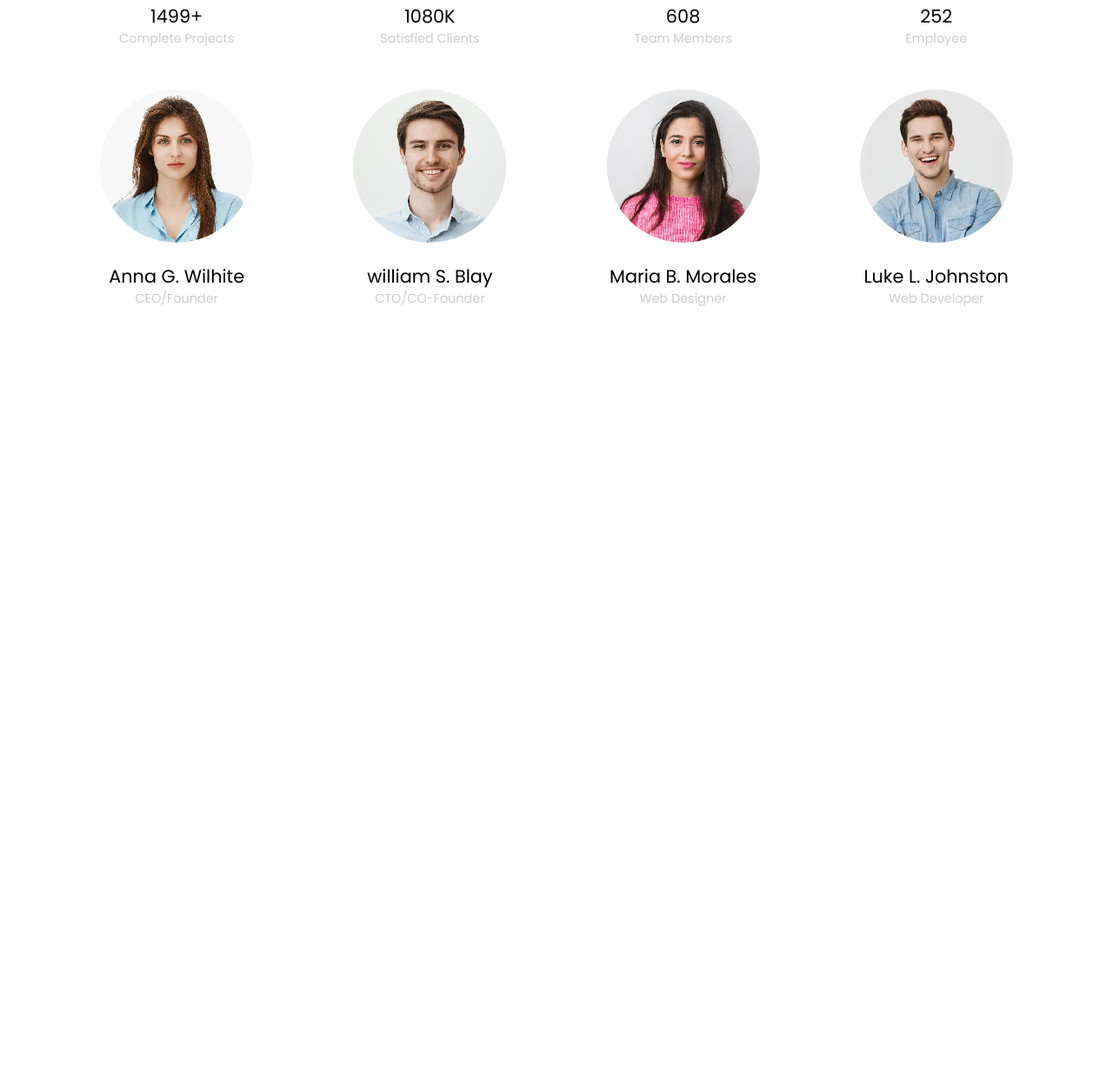
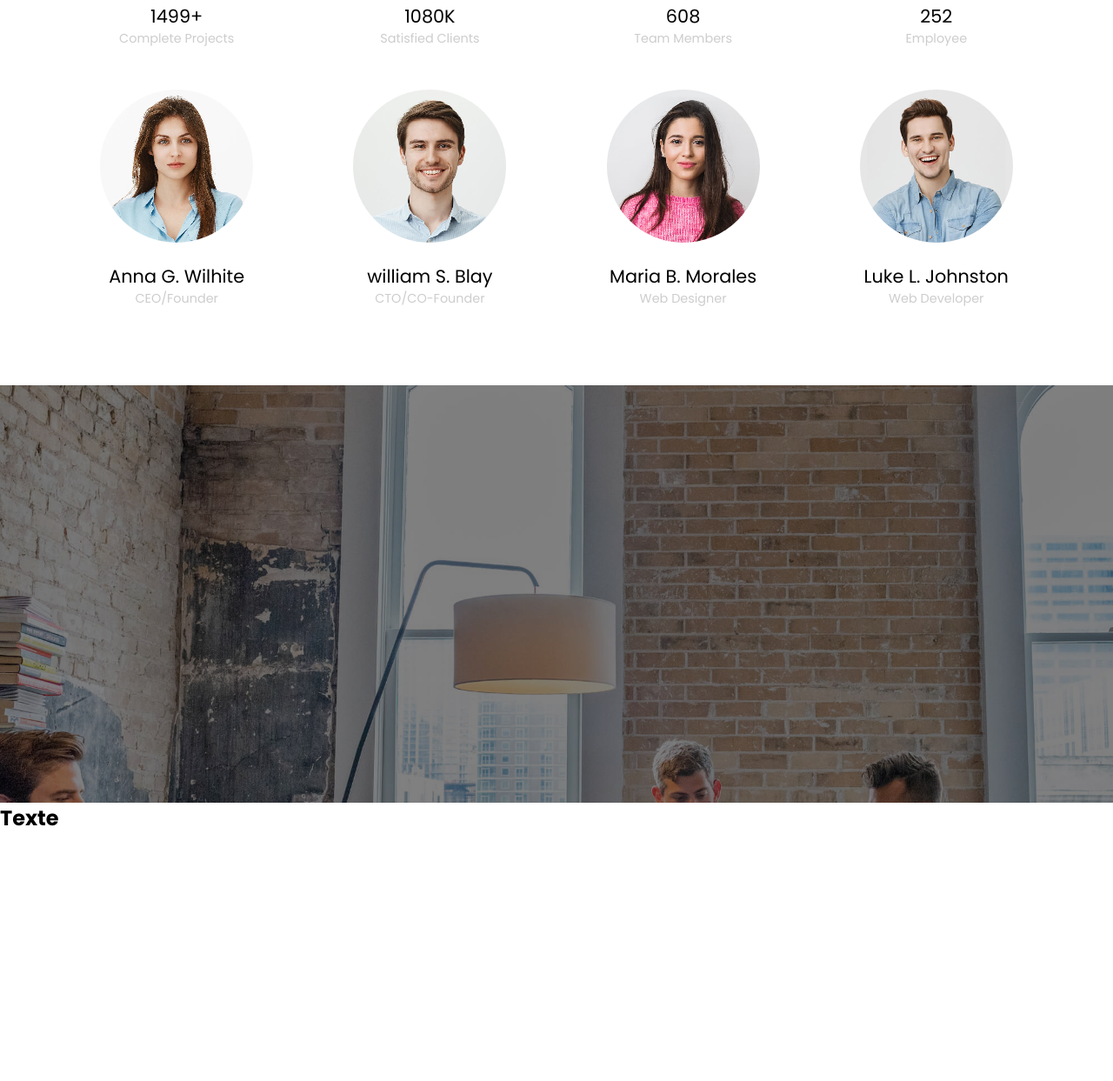
Before and after one commit to sataev12/LandingPage, a plain HTML site: page index.html in a window 1280 px wide. Shown: the part 2757-4000 px from the top of the page at 87% size. Before the commit the page ends 3200 px from the top, so only its background shows below. Drawn offline with Linux system fonts and the light colour scheme.

Commit message:
Effet parallaxe est realisée sur la photo du font

```diff
--- a/index.html
+++ b/index.html
@@ -185,6 +185,13 @@
 
         </div>
     </section>
+    <section class="container-cinq">
+        <img class="parallax-image" src="./img/parallax.png" alt="Parallax image">
+
+    </section>
+    <section class="container-cinq-text">
+        <h1>Texte</h1>
+    </section>
 
 
 </body>
--- a/style.css
+++ b/style.css
@@ -208,3 +208,28 @@ nav{
 .reiting-personnelle{
     margin-bottom: 2em;
 }
+
+/*container-cinq */
+
+.container-cinq{
+    position: relative;
+    height: 60vh;
+    overflow-x: hidden;
+    overflow-y: auto;
+    perspective: 1px;
+    /* background-size: cover; */
+}
+
+.parallax-image {
+    width: 100%;
+    height: auto;
+    transform-style: preserve-3d;
+    transform: translateZ(-1px) scale(2);
+    filter: brightness(0.5);
+}
+
+
+
+.container-cinq-text{
+    height: 40vh;
+}
```
